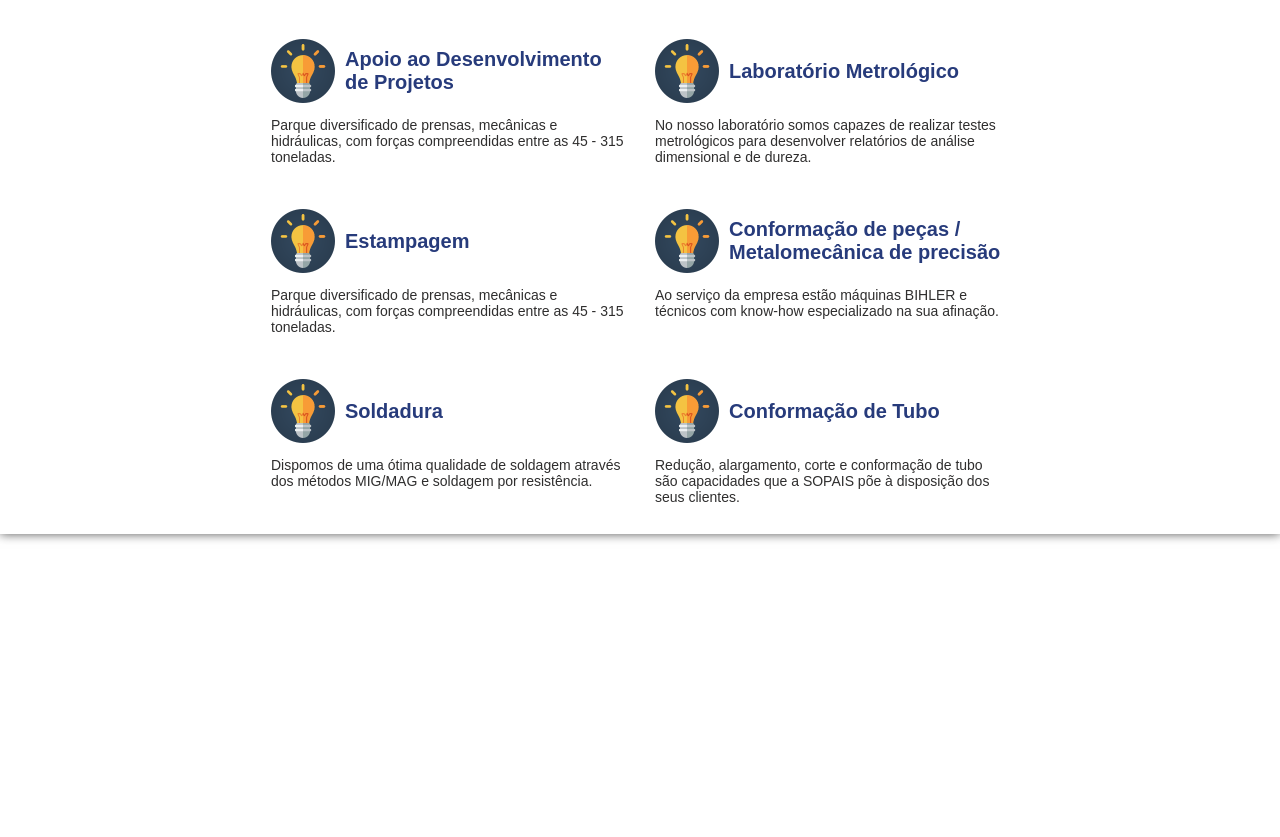
After one commit to gabriel-valente/Sopais, a PHP site: page /quefazemos.php in a window 1280 px wide. The commit adds this page. Shown: the part 1087-1924 px from the top of the page. Run offline with PHP 8.4, Linux system fonts and the light colour scheme.

Commit message:
pagina o que fazemos

```diff
--- /dev/null
+++ b/css/quefazemos.css
@@ -0,0 +1,49 @@
+.img-heading {
+   width: 100%;
+   height: auto;
+   margin: 0px;
+   object-fit: cover;
+}
+
+.div-container {
+   display: flex;
+   flex-direction: row;
+   flex-wrap: wrap;
+   width: 100%;
+}
+
+.div-box {
+   height: auto;
+   width: calc(50% - 30px);
+   padding: 15px;
+}
+
+.box-heading {
+   display: flex;
+   flex-direction: row;
+}
+
+.div-box img {
+   height: 64px;
+   width: 64px;
+   margin: 0px;
+}
+
+.div-box h3 {
+   width: calc(100% - 64px);
+   height: 100%;
+   margin: auto 0px auto 10px;
+   font-size: 20px;
+   color: #273B7B;
+   letter-spacing: 0px;
+   line-height: normal;
+}
+
+.div-box p {
+   width: 100%;
+   height: 100%;
+   font-size: 14px;
+   color: #2F2E2E;
+   letter-spacing: 0px;
+   line-height: normal;
+}
--- a/includes/footer.php
+++ b/includes/footer.php
@@ -14,10 +14,10 @@
             <h5>Menu</h5>
             <a class="link" href="index.php">Inicio</a>
             <a class="link" href="empresa.php">A Empresa</a>
-            <a class="link" href="#">O Que Fazemos</a>
-            <a class="link" href="#">Qualidade</a>
-            <a class="link" href="#">Notícias</a>
-            <a class="link" href="#">Contactos</a>
+            <a class="link" href="quefazemos.php">O Que Fazemos</a>
+            <a class="link" href="qualidade.php">Qualidade</a>
+            <a class="link" href="noticias.php">Notícias</a>
+            <a class="link" href="contactos.php">Contactos</a>
          </div>
          <div class="div-containter vertical">
             <h5>Setores de Trabalho</h5>
@@ -30,14 +30,11 @@
          </div>
          <div class="div-containter vertical">
             <h5>Contactos</h5>
-            <p class="text" href="#">Eco-Parque Empresarial</p>
-            <p class="text" href="#">Rua de Canelas, nº 3</p>
-            <p class="text" href="#">3860-529 Estarreja</p>
-            <p class="text" href="#"><b>Telefone:</b> +351 234 548 137</p>
-            <p class="text" href="#"><b>Fax:</b> +351 234 548 138</p>
-            <p class="text" href="#"><b>E-mail:</b> geral@sopais.pt</p>
-            <p class="text" href="#"><b>Compras e Orçamentos:</b> nelson.pereira@sopais.pt</p>
-            <p class="text" href="#"><b>Recrutamento:</b> recrutamento@sopais.pt</p>
+            <p class="text">Eco-Parque Empresarial</p>
+            <p class="text">Rua de Canelas, nº 3</p>
+            <p class="text">3860-529 Estarreja, Portugal</p>
+            <p class="text"><b>Telefone:</b> (+351) 234 548 137</p>
+            <p class="text"><b>E-mail:</b> geral@sopais.pt</p>
          </div>
       </div>
    </div>
--- a/includes/header.php
+++ b/includes/header.php
@@ -11,10 +11,10 @@
       <nav>
          <a class="item" href="index.php">Inicio</a>
          <a class="item" href="empresa.php">A Empresa</a>
-         <a class="item" href="index.php">O Que Fazemos</a>
-         <a class="item" href="index.php">Qualidade</a>
-         <a class="item" href="index.php">Notícias</a>
-         <a class="item" href="index.php">Contactos</a>
+         <a class="item" href="quefazemos.php">O Que Fazemos</a>
+         <a class="item" href="qualidade.php">Qualidade</a>
+         <a class="item" href="noticias.php">Notícias</a>
+         <a class="item" href="contactos.php">Contactos</a>
       </nav>
       <div class="lang">
          <a href="index.php">PT</a>
--- /dev/null
+++ b/quefazemos.php
@@ -0,0 +1,67 @@
+<!DOCTYPE html>
+<html lang="pt">
+   <head>
+      <meta charset="utf-8">
+      <meta name="viewport" content="width=device-width, initial-scale=1">
+      <title>Sopais</title>
+      <link rel="stylesheet" href="css/style.css">
+      <link rel="stylesheet" href="css/quefazemos.css">
+   </head>
+   <body>
+      <?php
+         include_once "includes/header.php";
+      ?>
+      <main>
+         <img class="img-heading" src="https://i.imgur.com/ic9nTKH.jpg">
+         <div class="div-wrapper">
+            <div class="div-container">
+               <div class="div-box">
+                  <div class="box-heading">
+                     <img class="img-icon" src="img/icons/light-bulb.png">
+                     <h3>Apoio ao Desenvolvimento de Projetos</h3>
+                  </div>
+                  <p>Parque diversificado de prensas, mecânicas e hidráulicas, com forças compreendidas entre as 45 - 315 toneladas.</p>
+               </div>
+               <div class="div-box">
+                  <div class="box-heading">
+                     <img class="img-icon" src="img/icons/light-bulb.png">
+                     <h3>Laboratório Metrológico</h3>
+                  </div>
+                  <p>No nosso laboratório somos capazes de realizar testes metrológicos para desenvolver relatórios de análise dimensional e de dureza.</p>
+               </div>
+               <div class="div-box">
+                  <div class="box-heading">
+                     <img class="img-icon" src="img/icons/light-bulb.png">
+                     <h3>Estampagem</h3>
+                  </div>
+                  <p>Parque diversificado de prensas, mecânicas e hidráulicas, com forças compreendidas entre as 45 - 315 toneladas.</p>
+               </div>
+               <div class="div-box">
+                  <div class="box-heading">
+                     <img class="img-icon" src="img/icons/light-bulb.png">
+                     <h3>Conformação de peças / Metalomecânica de precisão</h3>
+                  </div>
+                  <p>Ao serviço da empresa estão máquinas BIHLER e técnicos com know-how especializado na sua afinação.</p>
+               </div>
+               <div class="div-box">
+                  <div class="box-heading">
+                     <img class="img-icon" src="img/icons/light-bulb.png">
+                     <h3>Soldadura</h3>
+                  </div>
+                  <p>Dispomos de uma ótima qualidade de soldagem através dos métodos MIG/MAG e soldagem por resistência.</p>
+               </div>
+               <div class="div-box">
+                  <div class="box-heading">
+                     <img class="img-icon" src="img/icons/light-bulb.png">
+                     <h3>Conformação de Tubo</h3>
+                  </div>
+                  <p>Redução, alargamento, corte e conformação de tubo são capacidades que a SOPAIS põe à disposição dos seus clientes.</p>
+               </div>
+            </div>
+         </div>
+      </main>
+      <?php
+         include_once "includes/footer.php";
+      ?>
+   </body>
+</html>
```
Also changed, not shown: img/icons/light-bulb.png (added).
